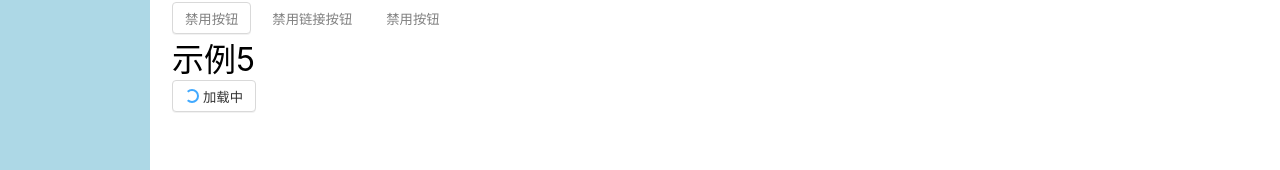
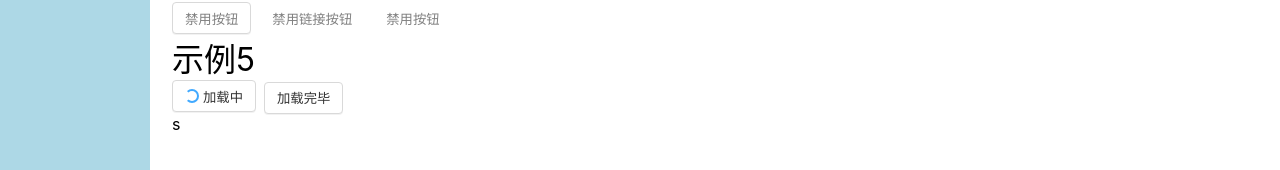
Before and after one commit to codingories/flavour-ui, a Vue app: page /#/doc/button in a window 1280 px wide. Shown: the part 554-724 px from the top of the page. Built offline with nearby package versions, Linux system fonts and the light colour scheme.

Commit message:
基本完成知识点

```diff
--- a/src/components/ButtonDemo.vue
+++ b/src/components/ButtonDemo.vue
@@ -53,7 +53,8 @@
   <h1>示例5</h1>
   <div>
     <Button loading>加载中</Button>
-  </div>
+    <Button>加载完毕</Button>
+  </div>s
 </template>
 <script lang="ts">
   import Button from "../lib/Button.vue";
```
